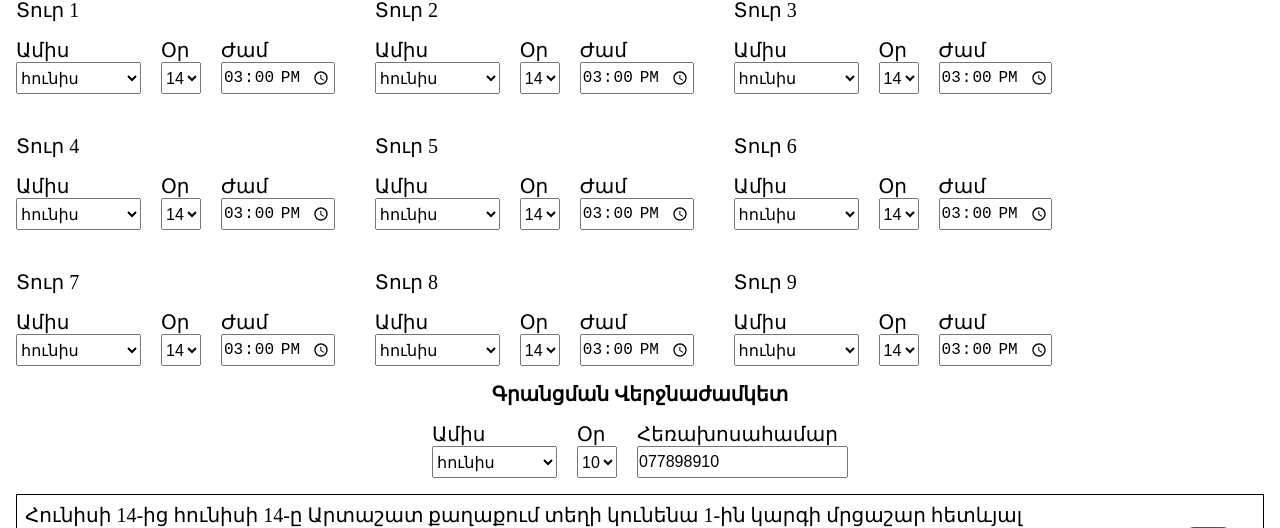
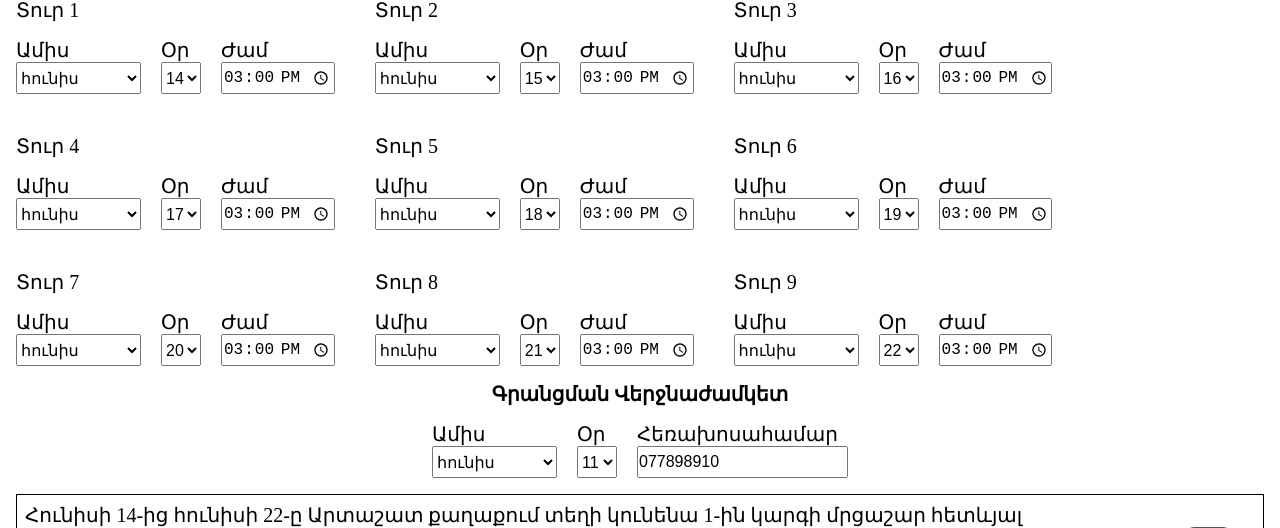
Before and after one commit to Ararat-chess-federation/news-generator, a Next.js app: page /tournament-ad in a window 1280 px wide. Shown: the part 210-738 px from the top of the page. Built offline with nearby package versions, Linux system fonts and the light colour scheme.

Commit message:
fix: correct days changing

```diff
--- a/app/tournament-ad/page.tsx
+++ b/app/tournament-ad/page.tsx
@@ -19,28 +19,46 @@ const PLACE_PHONE_MAP: Record<string, string> = {
   [places[1]]: "044306469",
 };
 
+function calculateDeadline(roundMonth: string, roundDay: number) {
+  const year = new Date().getFullYear();
+  const monthIndex = months.indexOf(roundMonth);
+  const roundDate = new Date(year, monthIndex, roundDay);
+  roundDate.setDate(roundDate.getDate() - 3);
+  return {
+    deadlineMonth: months[roundDate.getMonth()],
+    deadlineDay: String(roundDate.getDate()),
+  };
+}
+
+function getConsecutiveSchedule(rounds: number) {
+  const today = new Date();
+  const date = new Date(today.getFullYear(), today.getMonth(), today.getDate());
+  const initDays: string[] = [];
+  const initMonths: string[] = [];
+  for (let i = 0; i < rounds; i++) {
+    initDays.push(String(date.getDate()));
+    initMonths.push(months[date.getMonth()]);
+    date.setDate(date.getDate() + 1);
+  }
+  return { initDays, initMonths };
+}
+
 function TournamentAd() {
   const [selectedPlace, setSelectedPlace] = useState(places[0]);
   const [selectedTournament, setSelectedTournament] = useState(tournaments[0]);
   const [roundsCount, setRoundsCount] = useState(9);
-  const [selectedMonths, setSelectedMonths] = useState(
-    Array(ROUNDS).fill(months[0])
-  );
-  const [selectedDays, setSelectedDays] = useState(Array(ROUNDS).fill(days[new Date().getDate() - 1]));
+  const [selectedMonths, setSelectedMonths] = useState(() => getConsecutiveSchedule(ROUNDS).initMonths);
+  const [selectedDays, setSelectedDays] = useState(() => getConsecutiveSchedule(ROUNDS).initDays);
   const [selectedTimes, setSelectedTimes] = useState(Array(ROUNDS).fill("15:00"));
-  const [deadLineMonth, setDeadLineMonth] = useState(months[0]);
-  const [deadLineDay, setDeadLineDay] = useState(days[new Date().getDate() - 1]);
-  const [phoneNumber, setPhoneNumber] = useState(() => PLACE_PHONE_MAP[selectedPlace] ?? "");
-
-  const calculateDeadline = (roundMonth: string, roundDay: number) => {
-    const year = new Date().getFullYear();
-    const monthIndex = months.indexOf(roundMonth);
-    const roundDate = new Date(year, monthIndex, roundDay);
-    roundDate.setDate(roundDate.getDate() - 3);
-    const deadlineMonth = months[roundDate.getMonth()];
-    const deadlineDay = roundDate.getDate();
-    return { deadlineMonth, deadlineDay: String(deadlineDay) };
-  };
+  const [deadLineMonth, setDeadLineMonth] = useState(() => {
+    const today = new Date();
+    return calculateDeadline(months[today.getMonth()], today.getDate()).deadlineMonth;
+  });
+  const [deadLineDay, setDeadLineDay] = useState(() => {
+    const today = new Date();
+    return calculateDeadline(months[today.getMonth()], today.getDate()).deadlineDay;
+  });
+  const [phoneNumber, setPhoneNumber] = useState(() => PLACE_PHONE_MAP[places[0]] ?? "");
 
   const handleDeadlineMonthChange = (value: string) => {
     setDeadLineMonth(value);
@@ -49,16 +67,6 @@ function TournamentAd() {
       setDeadLineDay(String(maxDays));
     }
   };
-
-  useEffect(() => {
-    const month = months[new Date().getMonth() || 0];
-    setSelectedMonths(Array(ROUNDS).fill(month));
-    setDeadLineMonth(month);
-    const currentDay = new Date().getDate() - 1;
-    const { deadlineMonth, deadlineDay } = calculateDeadline(month, currentDay);
-    setDeadLineMonth(deadlineMonth);
-    setDeadLineDay(deadlineDay);
-  }, []);
 
   useEffect(() => {
     const defaultRounds = selectedTournament === "4-րդ կարգի" ? 8 : 9;
@@ -84,9 +92,12 @@ function TournamentAd() {
     });
     setSelectedTimes(prev => {
       const newArr = prev.slice(0, roundsCount);
-      const last = prev[prev.length - 1] || "15:00";
+      const time1 = prev[0] || "15:00";
+      const time2 = prev.length > 1 ? prev[1] : time1;
+      const isAlternating = time1 !== time2;
       while (newArr.length < roundsCount) {
-        newArr.push(last);
+        const idx = newArr.length;
+        newArr.push(isAlternating ? (idx % 2 === 0 ? time1 : time2) : time1);
       }
       return newArr;
     });
@@ -132,7 +143,9 @@ function TournamentAd() {
 
     const rounds = roundsCount;
 
-    if (index === 1 && start === parseInt(newDays[0], 10)) {
+    const isPairedMode = selectedDays.length >= 2 && selectedDays[0] === selectedDays[1];
+
+    if ((index === 0 && isPairedMode) || (index === 1 && start === parseInt(newDays[0], 10))) {
       newDays[0] = String(Math.min(start, getDaysInMonth(selectedMonths[0])));
       newDays[1] = String(Math.min(start, getDaysInMonth(selectedMonths[1])));
       let currentMonth = selectedMonths[0];
```
